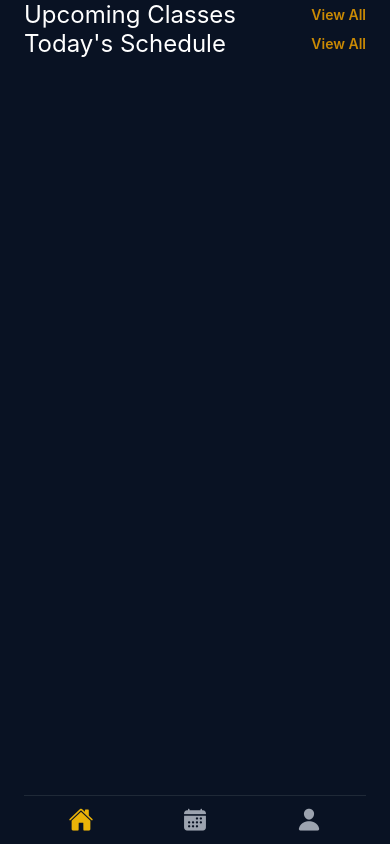
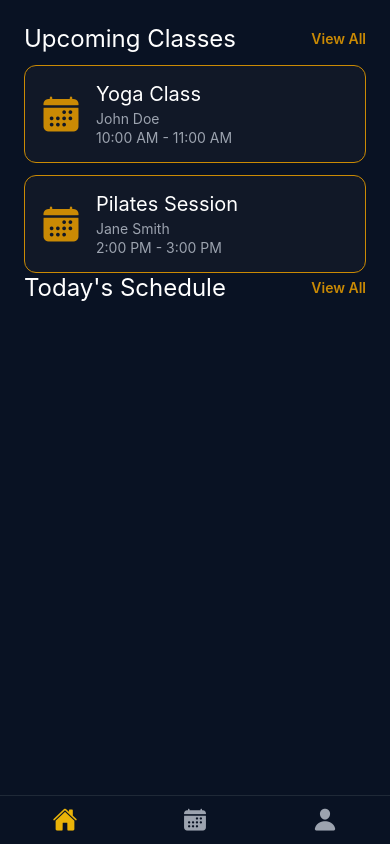
Before and after one commit to sppat/TheCor, a React Native app in the folder TheCor.UI/: screen /Home in a window 390 px wide. Built offline with nearby package versions, Linux system fonts and the light colour scheme.

Commit message:
Implement Booking Card component

```diff
--- a/TheCor.UI/App.js
+++ b/TheCor.UI/App.js
@@ -25,6 +25,5 @@ const styles = StyleSheet.create({
 	container: {
 		flex: 1,
 		backgroundColor: color.primaryBackground,
-		paddingHorizontal: spacing.padding.pageHorizontal
 	},
 });
--- a/TheCor.UI/components/BookingCard.js
+++ b/TheCor.UI/components/BookingCard.js
@@ -1,7 +1,47 @@
-export default function BookingCard() {
+import { View, StyleSheet, Text } from 'react-native';
+import { Ionicons } from '@expo/vector-icons';
+import color from '../constants/color';
+import spacing from '../constants/spacing';
+import typography from '../constants/typography';
+
+export default function BookingCard({ className, classDateTime, instructorName }) {
   return (
-    <View>
-      <Text>Booking Card</Text>
+    <View style={styles.cardContainer}>
+      <View style={styles.cardIconContainer}><Ionicons name='calendar' size={40} color={color.cardIconBackground} /></View>
+      <View>
+        <Text style={styles.className}>{className}</Text>
+        <Text style={styles.instructorName}>{instructorName}</Text>
+        <Text style={styles.classDateTime}>{classDateTime}</Text>
+      </View>
     </View>
   );
 }
+
+const styles = StyleSheet.create({
+  cardContainer: {
+    flexDirection: 'row',
+    alignItems: 'center',
+    backgroundColor: color.secondaryBackground,
+    padding: spacing.padding.card,
+    borderRadius: 12,
+    borderColor: color.cardBorder,
+    borderWidth: 0.5
+  },
+  cardIconContainer: {
+    marginEnd: 15
+  },
+  className: {
+    fontSize: typography.fontSize['text-xl'],
+    color: color.primaryText,
+  },
+  instructorName: {
+    fontSize: typography.fontSize['text-sm'],
+    color: color.secondaryText,
+    marginTop: 4
+  },
+  classDateTime: {
+    fontSize: typography.fontSize['text-sm'],
+    color: color.secondaryText,
+    marginTop: 2
+  }
+});
--- a/TheCor.UI/constants/color.js
+++ b/TheCor.UI/constants/color.js
@@ -5,6 +5,7 @@ const color = {
 	primaryText: '#ffffff',
 	secondaryText: '#9ca3af',
 	cardIconBackground: '#ca8a04',
+	cardBorder: '#ca8a04',
 	bottomTabActive: '#eab308',
 };
 
--- a/TheCor.UI/constants/spacing.js
+++ b/TheCor.UI/constants/spacing.js
@@ -1,6 +1,6 @@
 const spacing = {
   padding: {
-    pageHorizontal: 24,
+    screen: 24,
     card: 16,
     buttonVerical: 8,
     buttonHorizontal: 16,
--- a/TheCor.UI/screens/HomeScreen.js
+++ b/TheCor.UI/screens/HomeScreen.js
@@ -1,6 +1,23 @@
-import { Pressable, StyleSheet, Text, View } from 'react-native';
+import { FlatList, Pressable, StyleSheet, Text, View } from 'react-native';
+import BookingCard from '../components/BookingCard';
 import color from '../constants/color';
 import typography from '../constants/typography';
+import spacing from '../constants/spacing';
+
+const UPCOMING_CLASSES = [
+	{
+		id: 'yoga-1',
+		className: 'Yoga Class',
+		classDateTime: '10:00 AM - 11:00 AM',
+		instructorName: 'John Doe',
+	},
+	{
+		id: 'pilates-1',
+		className: 'Pilates Session',
+		classDateTime: '2:00 PM - 3:00 PM',
+		instructorName: 'Jane Smith',
+	}
+];
 
 export default function HomeScreen({ navigation }) {
 	function openMyBookings() {
@@ -9,11 +26,27 @@ export default function HomeScreen({ navigation }) {
 
 	return (
 		<View style={styles.container}>
-			<View style={styles.sectionHeaderRow}>
-				<Text style={styles.header}>Upcoming Classes</Text>
-				<Pressable onPress={openMyBookings}>
-					<Text style={styles.viewAll}>View All</Text>
-				</Pressable>
+			<View>
+				<View style={styles.sectionHeaderRow}>
+					<Text style={styles.header}>Upcoming Classes</Text>
+					<Pressable onPress={openMyBookings}>
+						<Text style={styles.viewAll}>View All</Text>
+					</Pressable>
+				</View>
+				<FlatList
+					data={UPCOMING_CLASSES}
+					keyExtractor={(item) => item.id}
+					renderItem={({ item }) => (
+						<BookingCard
+							className={item.className}
+							classDateTime={item.classDateTime}
+							instructorName={item.instructorName}
+						/>
+					)}
+					ItemSeparatorComponent={() => <View style={styles.bookingCardSeparator} />}
+					scrollEnabled={false}
+					style={styles.bookingList}
+				/>
 			</View>
 			<View style={styles.sectionHeaderRow}>
 				<Text style={styles.header}>Today's Schedule</Text>
@@ -28,7 +61,8 @@ export default function HomeScreen({ navigation }) {
 const styles = StyleSheet.create({
 	container: {
 		flex: 1,
-		backgroundColor: color.primaryBackground
+		backgroundColor: color.primaryBackground,
+		padding: spacing.padding.screen
 	},
 	sectionHeaderRow: {
 		flexDirection: 'row',
@@ -42,5 +76,11 @@ const styles = StyleSheet.create({
 	viewAll: {
 		color: color.cardIconBackground,
 		fontWeight: typography.fontWeight['font-semibold']
+	},
+	bookingList: {
+		marginTop: 12
+	},
+	bookingCardSeparator: {
+		height: 12
 	}
 });
```
